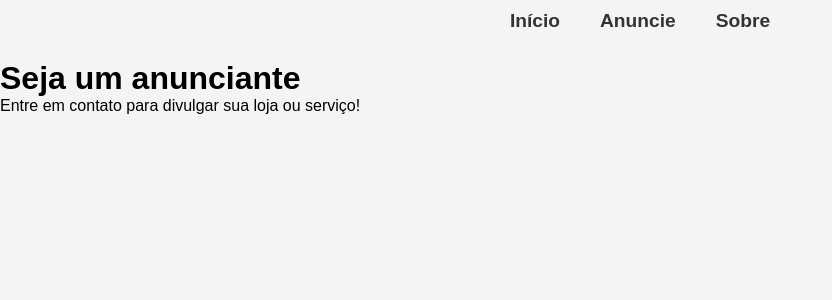
After one commit to cristian-santiago/click32, a Django app: page /anuncie/ in a window 1280 px wide. The commit adds this page. Shown: the top 300 px of the page, without its empty margins (0-832 px from the left). Run offline with Django 5.2, Linux system fonts and the light colour scheme.

Commit message:
feat: add 'Advertise' and 'About' pages and basic tag-based filtering setup
- Created new routes and templates for 'Advertise' and 'About' pages
- Updated navbar to include navigation links
- Implemented initial tag model and admin registration
- Prepared system to support filtering stores by tag (e.g., 'lanches', 'reforma')

```diff
--- a/vitrine/admin.py
+++ b/vitrine/admin.py
@@ -2,13 +2,14 @@ import os
 import shutil
 from django.contrib import admin
 from django.utils.html import format_html
-from .models import Store
+from .models import Store, Tag
 from django.utils.text import slugify
 import logging
 
 logger = logging.getLogger(__name__)
 
 @admin.register(Store)
+@admin.site.register(Tag)
 class StoreAdmin(admin.ModelAdmin):
     list_display = ('name', 'highlight')
     search_fields = ('name',)
--- a/vitrine/templates/_navbar.html
+++ b/vitrine/templates/_navbar.html
@@ -1,8 +1,17 @@
-<div class="toolbar">
-    <div class="toolbar-container">
-        <a href="{% url 'home' %}" >Início</a>
-        <a href="{% url 'home' %}" >Anuncie</a>
-        <a href="{% url 'home' %}" >Sobre</a>
-
+{%load static %}
+<html>
+    <head>
+        <meta charset="UTF-8">
+        <meta name="viewport" content="width=device-width, initial-scale=1.0">
+        <title>Sobre</title>
+        <link rel="stylesheet" href="{% static 'css/base.css' %}">
+        <link rel="stylesheet" href="{% static 'css/toolbar.css' %}">
+    </head>
+    <div class="toolbar">
+        <div class="toolbar-container">
+            <a href="{% url 'início' %}" >Início</a>
+            <a href="{% url 'anuncie' %}" >Anuncie</a>
+            <a href="{% url 'sobre' %}" >Sobre</a>
+        </div>
     </div>
-</div>
+</html>
--- /dev/null
+++ b/vitrine/templates/advertise.html
@@ -0,0 +1,20 @@
+{% load static %}
+
+<!DOCTYPE html>
+<html lang="en">
+    <head>
+        <meta charset="UTF-8">
+        <meta name="viewport" content="width=device-width, initial-scale=1.0">
+        <title>Anuncie</title>
+        <link rel="stylesheet" href="{% static 'css/base.css' %}">
+        <link rel="stylesheet" href="{% static 'css/toolbar.css' %}">
+
+    </head>
+    <body>
+        {% include "_navbar.html" %}
+        <div>
+            <h1> Seja um anunciante</h1>
+            <p> Entre em contato para divulgar sua loja ou serviço! </p>
+        </div>
+    </body>
+</html>
--- a/vitrine/templates/home.html
+++ b/vitrine/templates/home.html
@@ -9,7 +9,7 @@
         <title>Stores</title>
         <link rel="stylesheet" href="{% static 'css/home.css' %}">
         <link rel="stylesheet" href="{% static 'css/base.css' %}">
-        <link rel="stylesheet" href="{% static 'css/toolbar.css' %}">
+
     </head>
     <body>
         {% include "_navbar.html" %}
--- a/vitrine/templates/store_detail.html
+++ b/vitrine/templates/store_detail.html
@@ -7,7 +7,6 @@
     <title>{{ store.name }}</title>
 
     <link rel="stylesheet" href="{% static 'css/base.css' %}">
-    <link rel="stylesheet" href="{% static 'css/toolbar.css' %}">
     <link rel="stylesheet" href="{% static 'css/store_detail.css' %}">
 </head>
 <body>
--- a/vitrine/urls.py
+++ b/vitrine/urls.py
@@ -2,6 +2,8 @@ from django.urls import path
 from . import views
 
 urlpatterns = [
-    path('', views.home, name='home'), # home que exibirá as lojas
+    path('', views.home, name='início'), # home que exibirá as lojas
     path('store/<int:store_id>/', views.store_detail, name='store_detail'),
+    path('anuncie/', views.advertise, name='anuncie'),
+    path('sobre/', views.about, name='sobre')
 ]
--- a/vitrine/views.py
+++ b/vitrine/views.py
@@ -12,3 +12,11 @@ def home(request):
 def store_detail(request, store_id):
     store = get_object_or_404(Store, id=store_id)
     return render(request, 'store_detail.html', {'store':store})
+
+def advertise(request):
+
+    return render(request, 'advertise.html')
+
+def about(request):
+
+    return render(request, 'about.html')
```
Also changed, not shown: vitrine/models.py (+11 -0 lines), vitrine/templates/about.html (added, +14 -0 lines), vitrine/migrations/0006_tag_store_tags.py (added).
